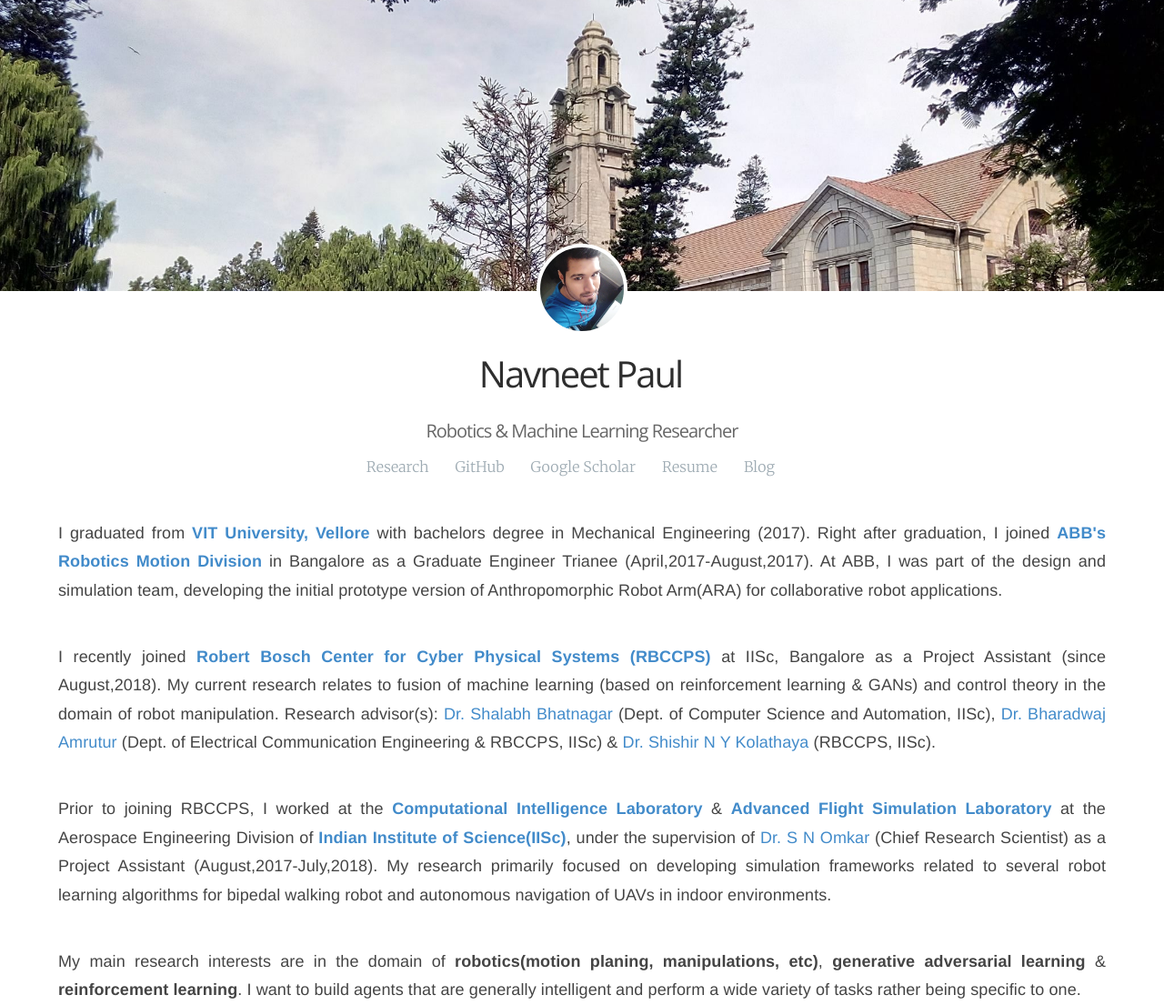
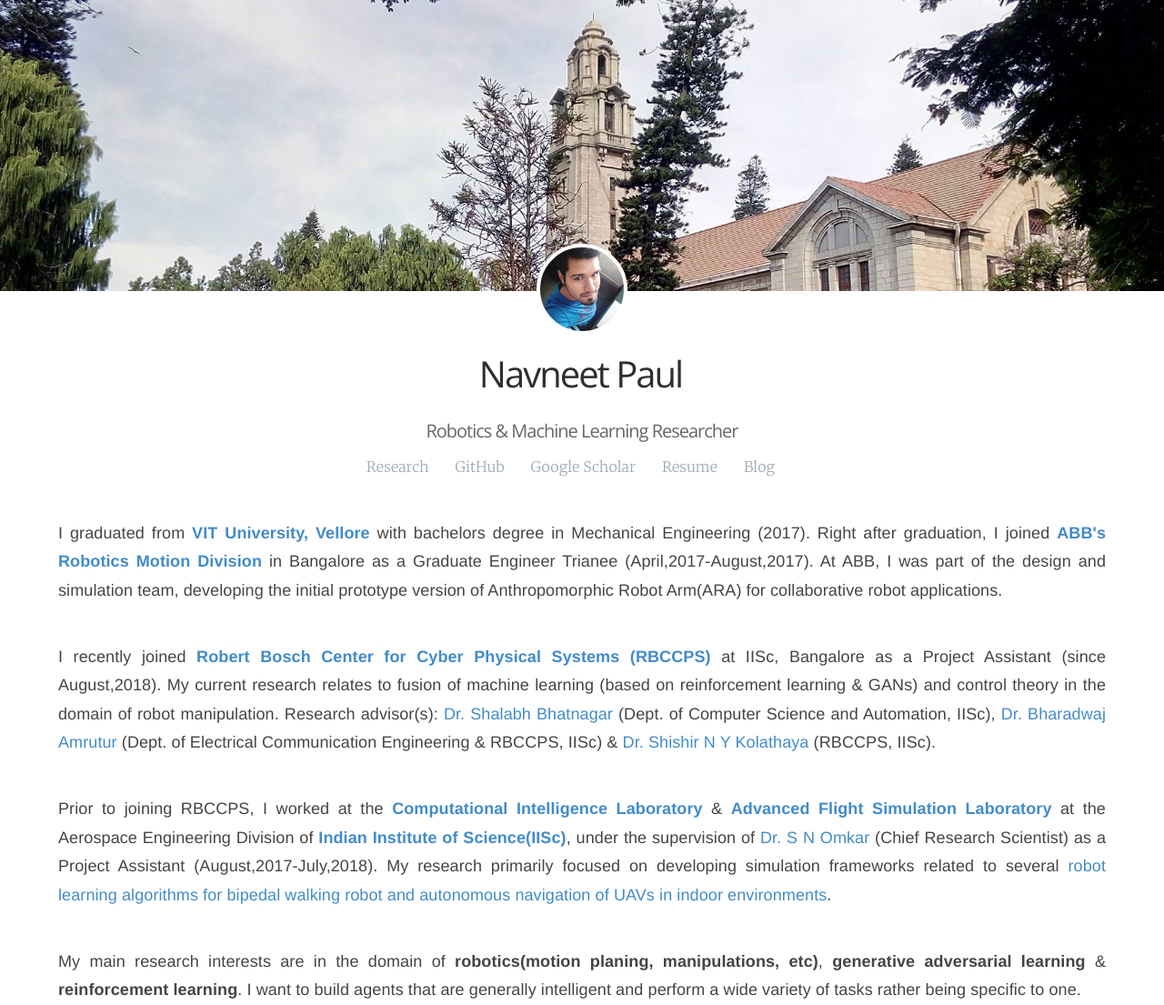
Before and after one commit to navuboy/navuboy.github.io, a Jekyll site: the page built from index.html, in a window 1280 px wide. Shown: the whole page at 91% size. Built offline with Jekyll 4.4.1, drawn with Linux system fonts in a browser that asks for light colours; some web fonts are replaced.

Commit message:
Updated main.md

```diff
--- a/_includes/main.md
+++ b/_includes/main.md
@@ -6,6 +6,6 @@
 </p>
 <br>
 <p style="text-align:justify">
-Prior to joining RBCCPS, I worked at the <strong><a href="https://sites.google.com/site/compintellab/home" class="md-link">Computational Intelligence Laboratory</a></strong> & <strong><a href="https://sites.google.com/site/compintellab/home/uavla" class="md-link">Advanced Flight Simulation Laboratory</a></strong> at the Aerospace Engineering Division of <strong><a href="https://iisc.ac.in/" class="md-link">Indian Institute of Science(IISc)</a></strong>, under the supervision of <a href="http://www.aero.iisc.ernet.in/people/s-n-omkar/" class="md-link">Dr. S N Omkar</a> (Chief Research Scientist) as a Project Assistant (August,2017-July,2018). My research primarily focused on developing simulation frameworks related to several robot learning algorithms for bipedal walking robot and autonomous navigation of UAVs in indoor environments.</p>
+Prior to joining RBCCPS, I worked at the <strong><a href="https://sites.google.com/site/compintellab/home" class="md-link">Computational Intelligence Laboratory</a></strong> & <strong><a href="https://sites.google.com/site/compintellab/home/uavla" class="md-link">Advanced Flight Simulation Laboratory</a></strong> at the Aerospace Engineering Division of <strong><a href="https://iisc.ac.in/" class="md-link">Indian Institute of Science(IISc)</a></strong>, under the supervision of <a href="http://www.aero.iisc.ernet.in/people/s-n-omkar/" class="md-link">Dr. S N Omkar</a> (Chief Research Scientist) as a Project Assistant (August,2017-July,2018). My research primarily focused on developing simulation frameworks related to several <a href="https://nav74neet.github.io/research.html" class="md-link">robot learning algorithms for bipedal walking robot and autonomous navigation of UAVs in indoor environments</a>.</p>
 <br>
 <p style="text-align:justify">My main research interests are in the domain of <strong>robotics(motion planing, manipulations, etc)</strong>, <strong>generative adversarial learning</strong> & <strong>reinforcement learning</strong>. I want to build agents that are generally intelligent and perform a wide variety of tasks rather being specific to one.</p>
```
